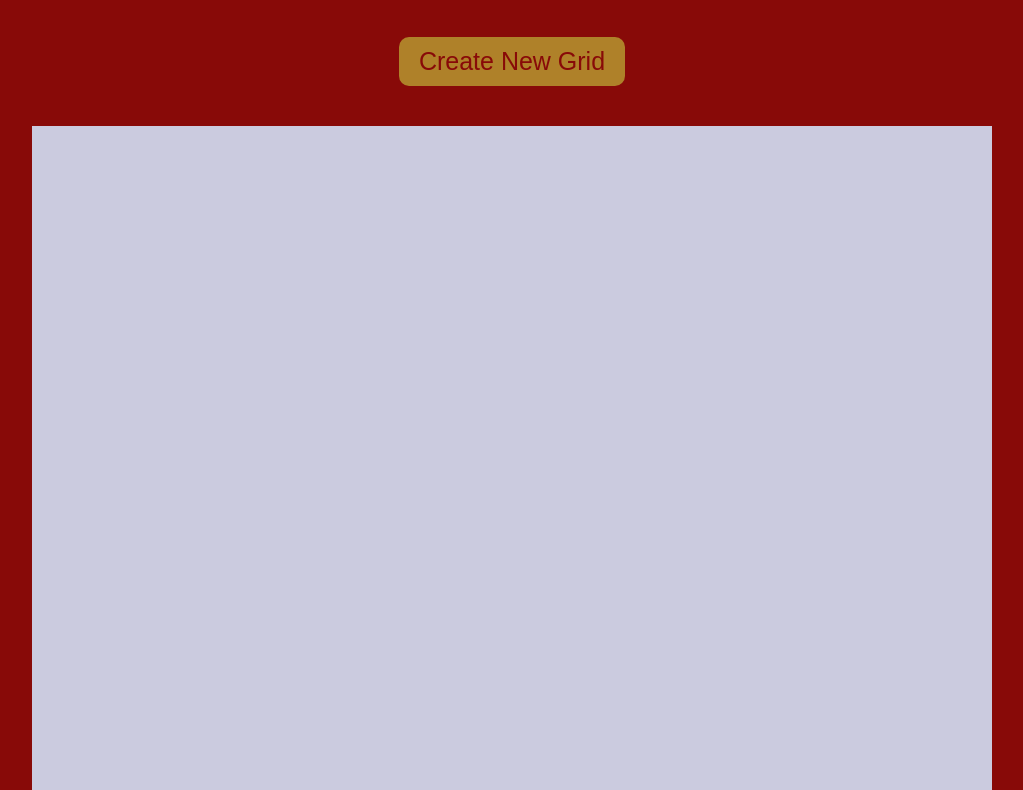
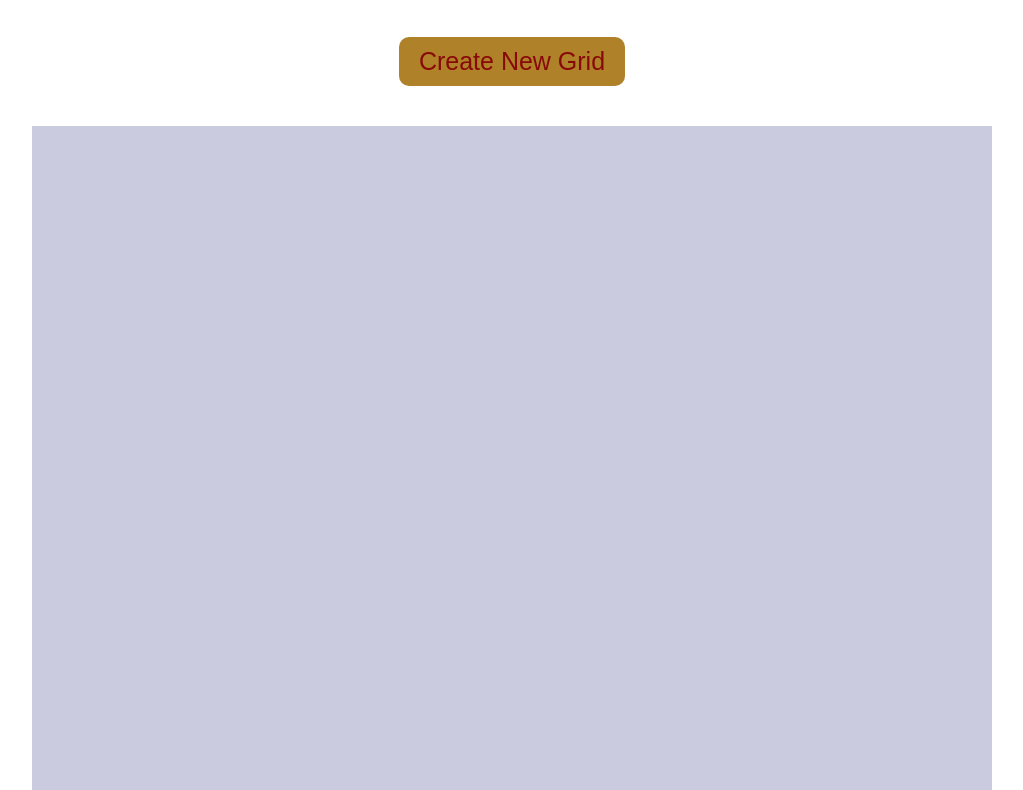
Before and after one commit to vijayanatarajan-coder/etch-a-sketch, a plain HTML site: page index.html in a window 1280 px wide. Shown: the part 110-900 px from the top of the page, without its empty margins (128-1151 px from the left). Drawn offline with Linux system fonts and the light colour scheme.

Commit message:
Update style.css

```diff
--- a/style.css
+++ b/style.css
@@ -1,7 +1,7 @@
 body {
   display: block;
   margin: 8px;
-  background-color: #880a08;
+  background-color: #fff;
 }
 
 .Etch-a-Sketch h1 {
```
